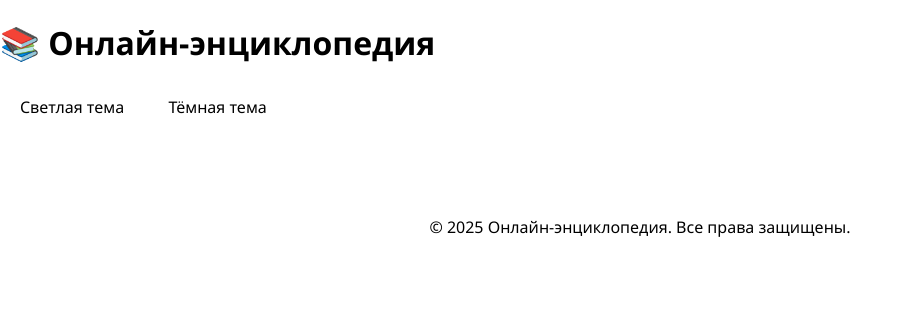
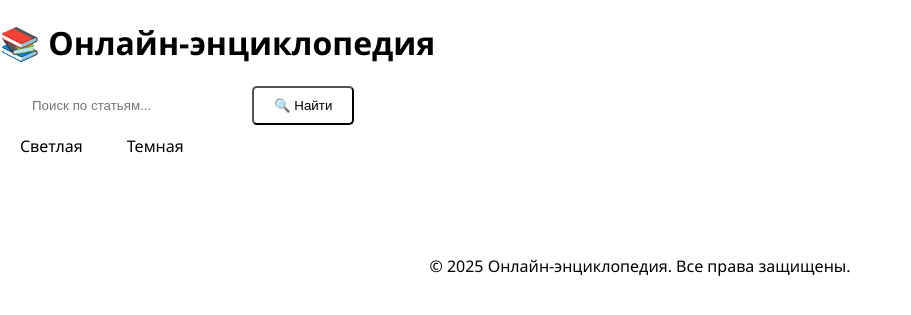
Before and after one commit to Yadovity377/laba2-django, a Django app: template articles/templates/articles/base.html in a window 1280 px wide. Shown: the top 315 px of the page, without its empty margins (0-911 px from the left). Run offline with Django 5.2, Linux system fonts and the light colour scheme; the template is opened without the code that fills it: values that come from a table or form of the project are taken from there, others are empty.

```diff
--- /dev/null
+++ b/articles/forms.py
@@ -0,0 +1,14 @@
+# articles/forms.py
+
+from django import forms
+
+class SearchForm(forms.Form):
+    q = forms.CharField(
+        label='Поиск',
+        max_length=100,
+        required=False,
+        widget=forms.TextInput(attrs={
+            'placeholder': 'Поиск по статьям...',
+            'class': 'search-input'
+        })
+    )
--- a/articles/templates/articles/base.html
+++ b/articles/templates/articles/base.html
@@ -1,6 +1,7 @@
+<!-- articles/templates/articles/base.html -->
+     {% load static %}
 <!DOCTYPE html>
 <html lang="ru" data-theme="{{ theme }}">
-{% load static %}
 <head>
     <meta charset="UTF-8">
     <meta name="viewport" content="width=device-width, initial-scale=1.0">
@@ -10,13 +11,26 @@
 <body class="{{ theme }}-theme">
     <header>
         <h1>📚 Онлайн-энциклопедия</h1>
+
+        <!-- Форма поиска через Django Forms -->
+        <form method="GET" action="{% url 'home' %}" class="search-form">
+            {{ form.q }}  <!-- Рендерим только поле ввода -->
+            <button type="submit" class="btn">🔍 Найти</button>
+        </form>
+
+        <!-- Переключатель темы -->
         <div class="theme-switcher">
-            <a href="{% url 'set_theme' %}?theme=light" class="btn">Светлая тема</a>
-            <a href="{% url 'set_theme' %}?theme=dark" class="btn">Тёмная тема</a>
+            <a href="?theme=light" class="btn">Светлая</a>
+            <a href="?theme=dark" class="btn">Темная</a>
         </div>
     </header>
 
     <main>
+        {% if last_query and not query %}
+            <div class="last-search">
+                <p>Последний поиск: <strong>"{{ last_query }}"</strong></p>
+            </div>
+        {% endif %}
         {% block content %}{% endblock %}
     </main>
 
--- a/articles/urls.py
+++ b/articles/urls.py
@@ -5,5 +5,4 @@ from . import views
 urlpatterns = [
     path('', views.home, name='home'),
     path('article/<int:article_id>/', views.article_detail, name='article_detail'),
-    path('set-theme/', views.set_theme, name='set_theme'),
 ]
--- a/static/css/styles.css
+++ b/static/css/styles.css
@@ -116,3 +116,70 @@ footer {
     color: var(--text-primary);
     margin-top: 3rem;
 }
+
+.preferences-form {
+    display: flex;
+    align-items: center;
+    gap: 10px;
+    margin-left: 20px;
+}
+
+.preferences-form label {
+    font-weight: 500;
+}
+
+.preferences-form select,
+.preferences-form button {
+    padding: 6px 12px;
+    border: 1px solid var(--border-color);
+    border-radius: 4px;
+    background: var(--bg-secondary);
+    color: var(--text-primary);
+}
+
+.preferences-form button {
+    background: var(--accent);
+    color: var(--button-text);
+    cursor: pointer;
+}
+
+.preferences-form button:hover {
+    background: #0056b3;
+}
+
+/* Стили для формы поиска */
+.search-form {
+    display: flex;
+    align-items: center;
+    gap: 8px;
+    margin-left: 20px;
+}
+
+.search-input {
+    padding: 8px 12px;
+    border: 1px solid var(--border-color);
+    border-radius: 4px;
+    background: var(--bg-secondary);
+    color: var(--text-primary);
+    min-width: 200px;
+}
+
+.search-input:focus {
+    outline: none;
+    border-color: var(--accent);
+}
+
+.last-search {
+    background: var(--card-bg);
+    padding: 12px;
+    border-radius: 8px;
+    margin-bottom: 1.5rem;
+    text-align: center;
+}
+
+.no-results {
+    text-align: center;
+    font-size: 1.2rem;
+    color: var(--text-secondary);
+    margin: 2rem 0;
+}
```
Also changed, not shown: articles/templates/articles/home.html (+11 -1 lines), articles/views.py (+43 -18 lines), README.md (added).
